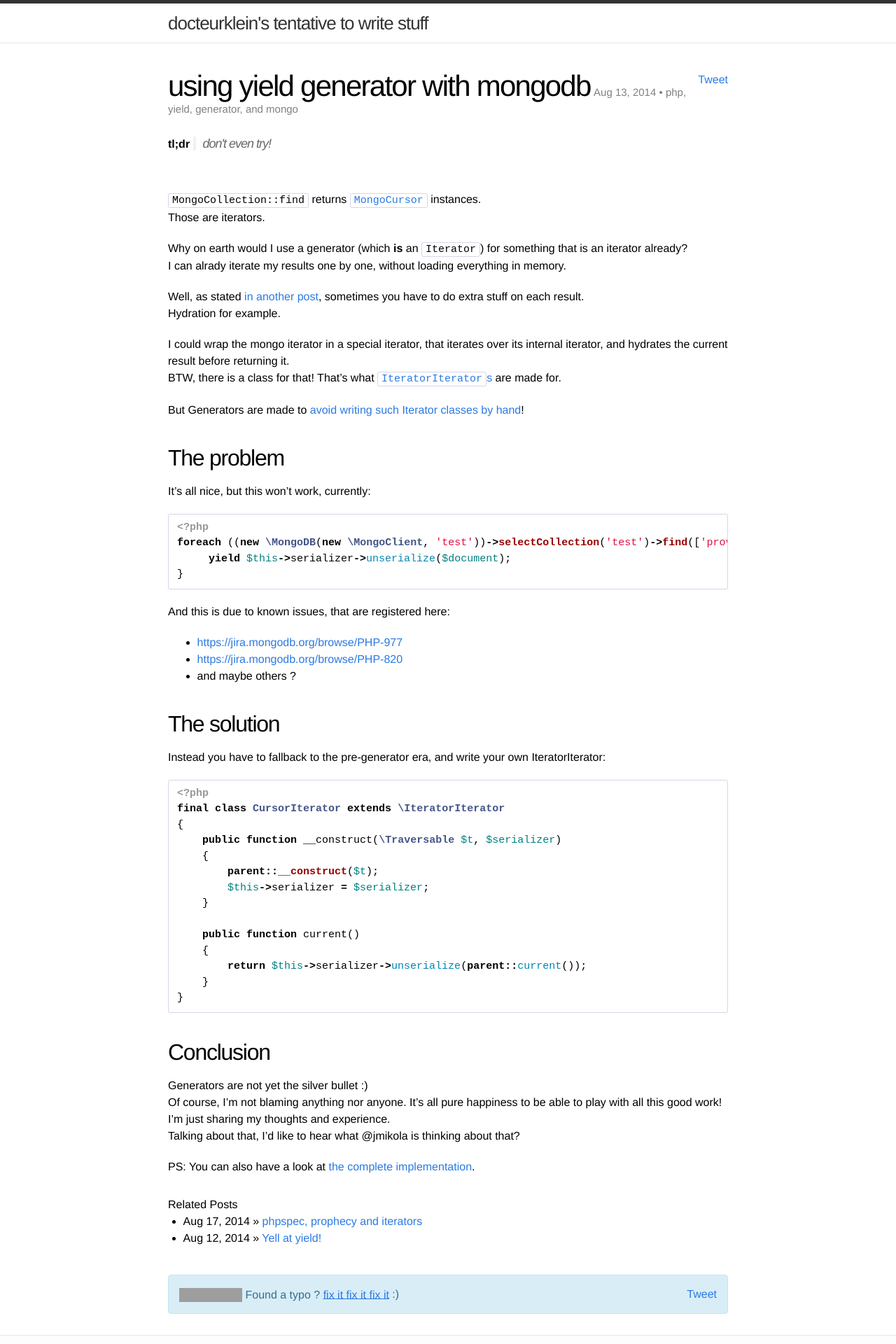
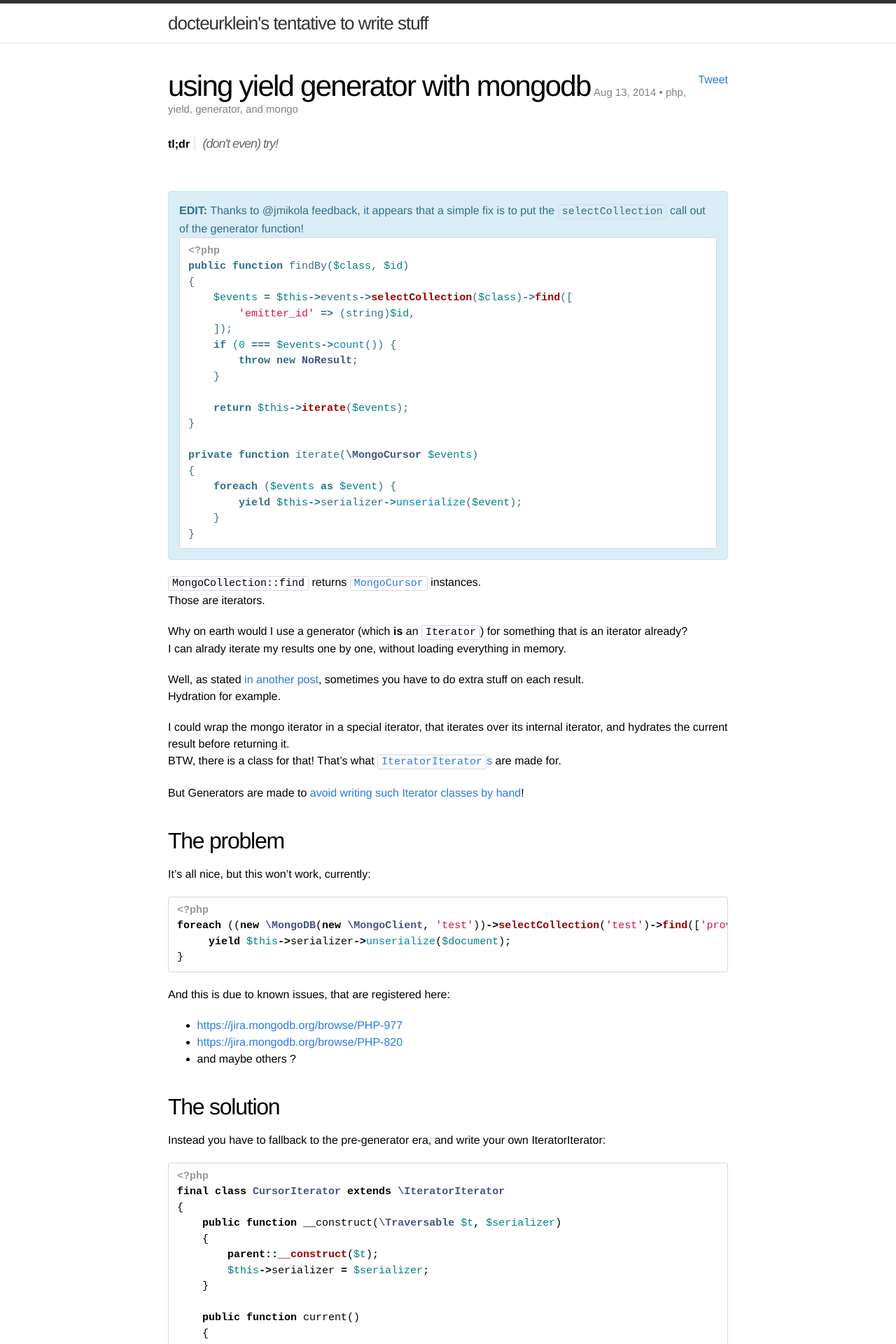
Before and after one commit to docteurklein/docteurklein.github.io, a Jekyll site: the page built from _posts/2014-08-13-yield-rant-and-php-mongodb.md, in a window 1280 px wide. Shown: the top 1920 px of the page at 70% size. Built offline with Jekyll 4.4.1, drawn with Linux system fonts in a browser that asks for light colours; comment, search, counter and statistics services are not loaded; grey boxes are pictures that could not be loaded.

Commit message:
fix article thanks to @jmikola feedback

```diff
--- a/_posts/2014-08-13-yield-rant-and-php-mongodb.md
+++ b/_posts/2014-08-13-yield-rant-and-php-mongodb.md
@@ -1,9 +1,35 @@
 ---
 layout: post
 title: using yield generator with mongodb
-tldr:  don't even try!
+tldr:  (don't even) try!
 tags: php yield generator mongo
 ---
+
+<div markdown="1" class="edit">
+**EDIT:** Thanks to @jmikola feedback, it appears that a simple fix is to put the `selectCollection` call out of the generator function!
+
+{% highlight php %}
+<?php
+public function findBy($class, $id)
+{
+    $events = $this->events->selectCollection($class)->find([
+        'emitter_id' => (string)$id,
+    ]);
+    if (0 === $events->count()) {
+        throw new NoResult;
+    }
+
+    return $this->iterate($events);
+}
+
+private function iterate(\MongoCursor $events)
+{
+    foreach ($events as $event) {
+        yield $this->serializer->unserialize($event);
+    }
+}
+{% endhighlight %}
+</div>
 
 `MongoCollection::find` returns [`MongoCursor`](http://php.net/manual/en/class.mongocursor.php) instances.
 Those are iterators.
--- a/css/main.scss
+++ b/css/main.scss
@@ -9,7 +9,7 @@
   #{$name}: #{$argument};
 }
 
-.post-scriptum {
+.post-scriptum, .edit {
     padding: 15px;
     margin-top: 5%;
     border: 1px solid #bce8f1;
@@ -17,7 +17,9 @@
     color: #31708f;
     background-color: #d9edf7;
     vertical-align: middle;
+}
 
+.post-scriptum {
     * {
         vertical-align: middle;
     }
```
